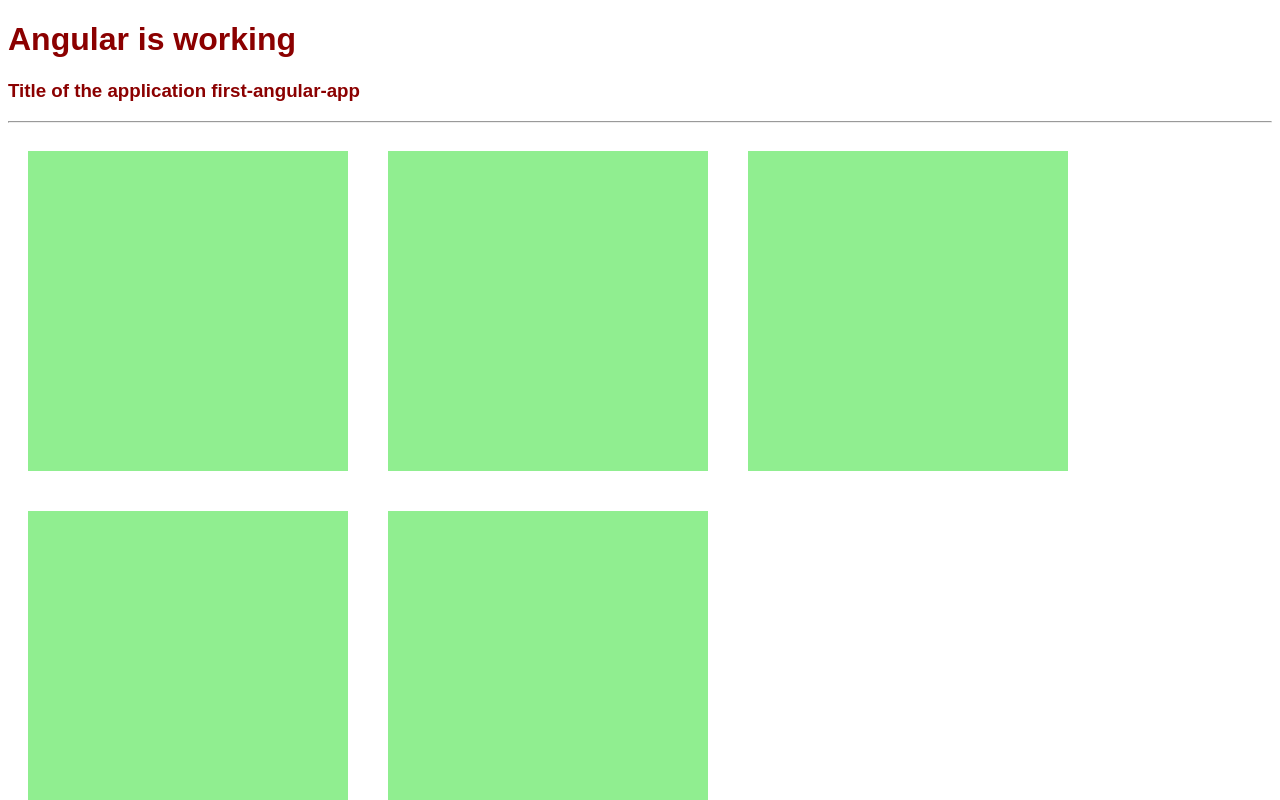
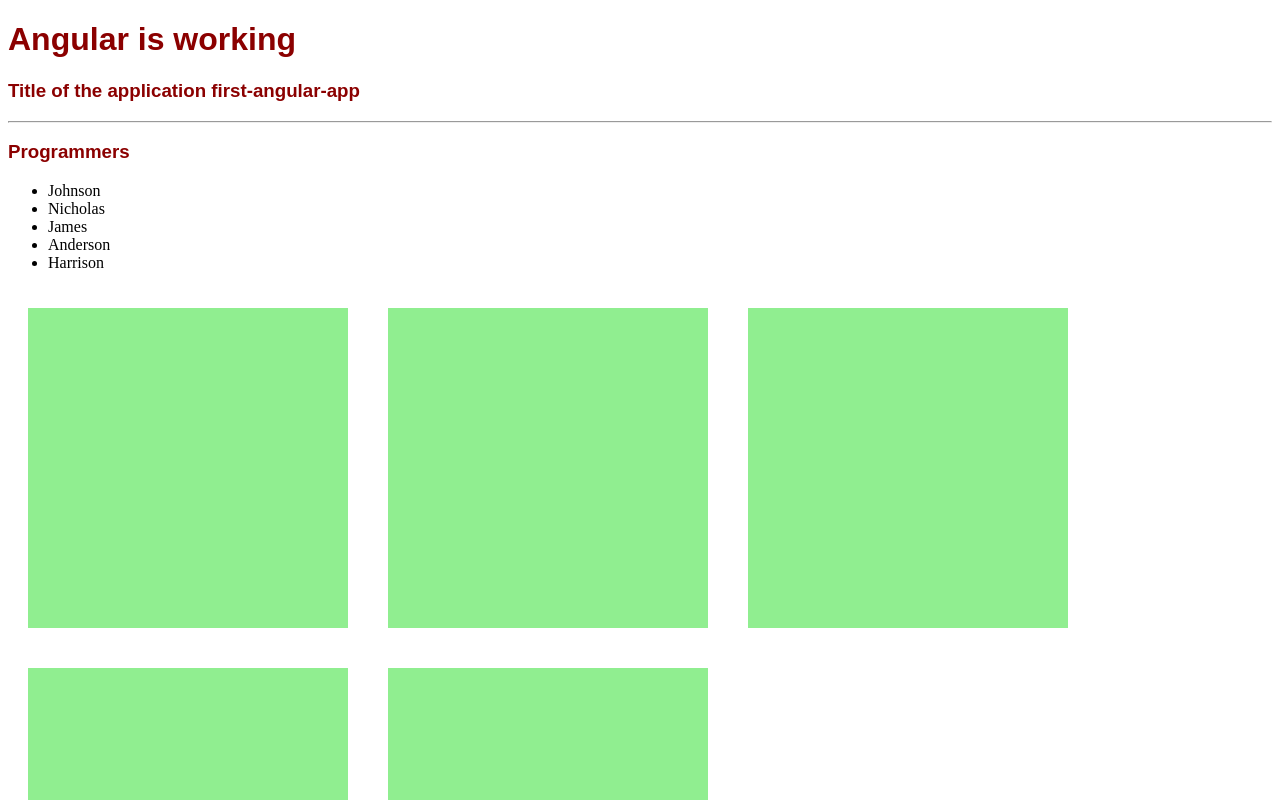
Before and after one commit to vinodh1988/first-angular-code, an Angular app: page / in a window 1280 px wide. Shown: the top 800 px of the page. Built offline with nearby package versions, Linux system fonts and the light colour scheme.

Commit message:
structural-directives

```diff
--- a/src/app/app.component.html
+++ b/src/app/app.component.html
@@ -3,6 +3,8 @@
 <h3> Title of the application {{title}}</h3>
 
 <hr/>
+<h3>Programmers</h3>
+<ul><li *ngFor="let x of programmers">{{x}}</li></ul>
 
 <app-box></app-box>
 <app-box></app-box>
--- a/src/app/app.component.ts
+++ b/src/app/app.component.ts
@@ -7,4 +7,5 @@ import { Component } from '@angular/core';
 })
 export class AppComponent {
   title = 'first-angular-app';
+  programmers =["Johnson","Nicholas","James","Anderson","Harrison"]
 }
```
Also changed, not shown: 1 other file (tests, documents, lock files or other folders).
